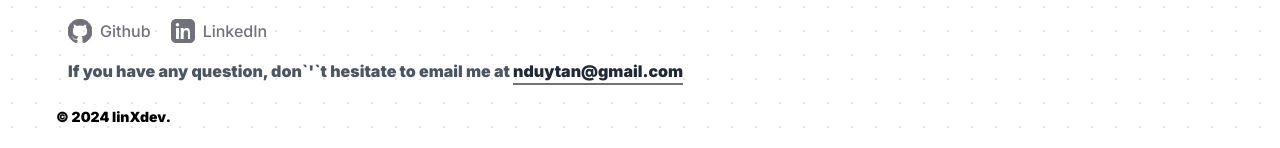
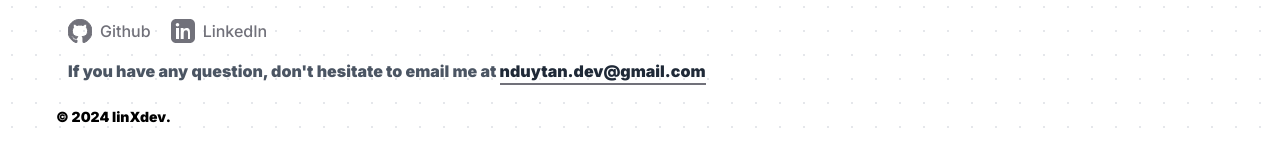
Before and after one commit to ndt2804/portfolio_web_nextjs, a Next.js app: page / in a window 1280 px wide. Shown: the part 557-705 px from the top of the page. Built offline with nearby package versions, Linux system fonts and the light colour scheme.

Commit message:
fix: fixed wrong email

```diff
--- a/app/page.tsx
+++ b/app/page.tsx
@@ -67,8 +67,8 @@ export default function Home() {
 
             </div>
             <p className="text-gray-600 mt-4 font-black text-base ">
-              If you have any question, don`&apos;`t hesitate to email me at <a href="mailto:nduytan@gmail.com" className="transition-all duration-300 text-gray-800  hover:text-gray-800 relative after:absolute after:-bottom-1 after:left-0 after:w-full after:h-0.5 after:bg-zinc-500 after:transition-all after:duration-300 hover:after:bg-zinc-800 after:ease-in-out after:transform after:scale-x-100 after:origin-left">
-                nduytan@gmail.com
+              If you have any question, don&apos;t hesitate to email me at <a href="mailto:nduytan.dev@gmail.com" className="transition-all duration-300 text-gray-800  hover:text-gray-800 relative after:absolute after:-bottom-1 after:left-0 after:w-full after:h-0.5 after:bg-zinc-500 after:transition-all after:duration-300 hover:after:bg-zinc-800 after:ease-in-out after:transform after:scale-x-100 after:origin-left">
+                nduytan.dev@gmail.com
               </a>
             </p>
           </div>
```
